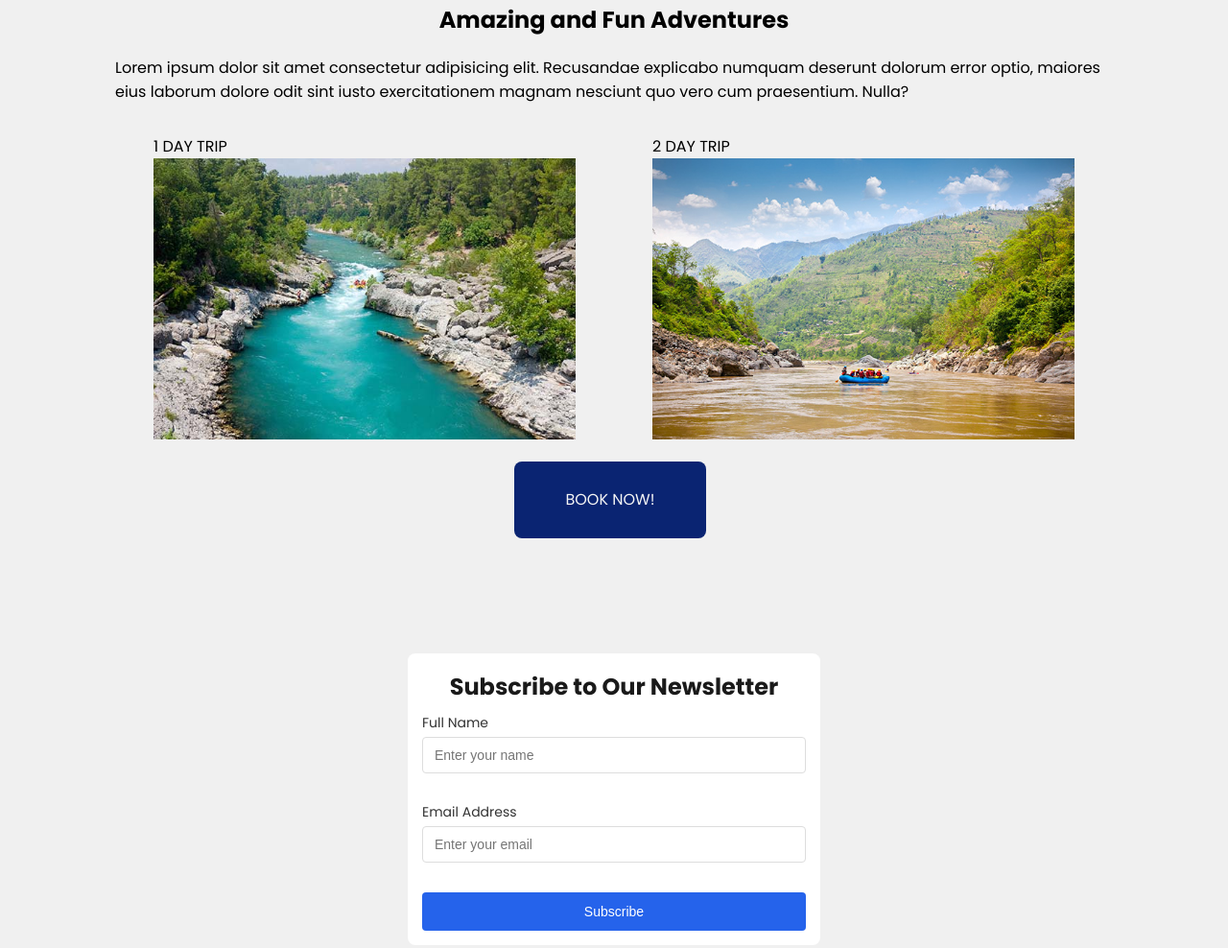
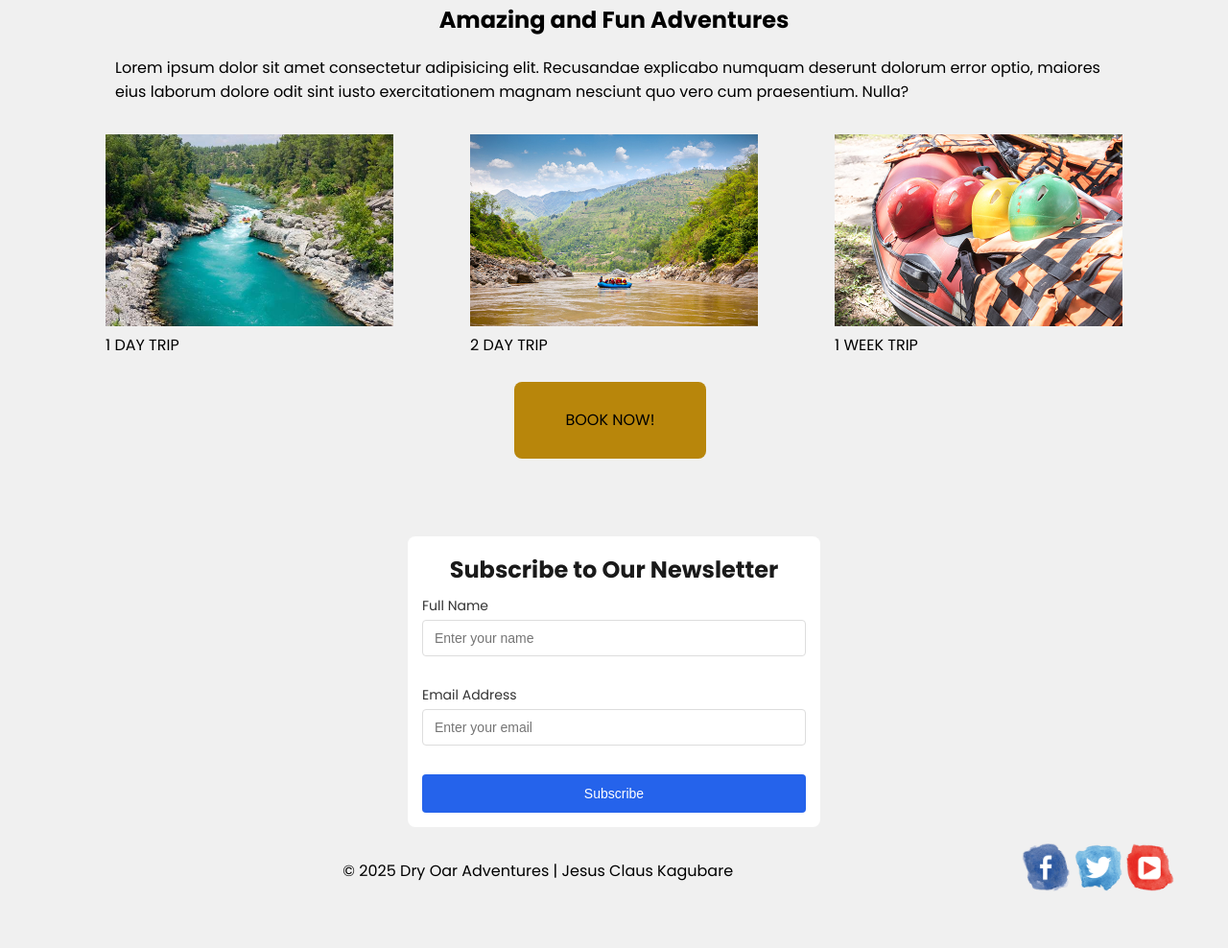
Before and after one commit to jkagubare20/wdd130, a plain HTML site: page wwr/index.html in a window 1280 px wide. Shown: the part 729-1717 px from the top of the page at 96% size. After the commit the page ends 1681 px from the top, so only its background shows below. Drawn offline with Linux system fonts and the light colour scheme.

Commit message:
update index page; add new trip image and captions, change button link to trips page, and enhance button styling

```diff
--- a/wwr/index.html
+++ b/wwr/index.html
@@ -34,20 +34,23 @@
                 <p class="index1">Lorem ipsum dolor sit amet consectetur adipisicing elit. Recusandae explicabo numquam deserunt dolorum error optio, maiores eius laborum dolore odit sint iusto exercitationem magnam nesciunt quo vero cum praesentium. Nulla?</p>
                 <div class="sec1-grid">
                     <figure>
+                        <img src="indeximages/rafting58_600.jpg" alt="Rafting Adventure 1">
                         <figcaption>1 DAY TRIP</figcaption>
-                        <img src="indeximages/rafting58_600.jpg" alt="Rafting Adventure 1">
                     </figure>
                     <figure>
+                        <img src="indeximages/rafting43_600.jpg" alt="Rafting Adventure 2">
                         <figcaption>2 DAY TRIP</figcaption>
-                        <img src="indeximages/rafting43_600.jpg" alt="Rafting Adventure 2">
+                    </figure>
+                    <figure>
+                        <img src="indeximages/rafting22_600.jpg" alt="Rafting Adventure 3">
+                        <figcaption>1 WEEK TRIP</figcaption>
                     </figure>
                 </div>
                 <div class="cta-container">
-                    <a href="" class="cta-link">BOOK NOW!</a>
+                    <a href="trips.html">BOOK NOW!</a>
                 </div>
             </div>
         </section>
-
         <div class="signup-container">
             <h2 class="signup-title">Subscribe to Our Newsletter</h2>
             <form class="signup-form">
--- a/wwr/styles/rafting.css
+++ b/wwr/styles/rafting.css
@@ -216,6 +216,7 @@ button:hover {
     color: rgb(12, 9, 9);
     padding-inline: 20%;
     text-align: center;
+    background-color: rgb(0 0 0 / 0.5);
 }
 
 .index-hero img {
@@ -236,13 +237,12 @@ button:hover {
 
 .sec1-grid img {
     width: 300px;
-    width: 100%;
 }
 
 .signup-container {
     font-family: 'Poppins';
     max-width: 400px;
-    margin: 40px auto;
+    margin: 1px auto;
     padding: 15px;
     border-radius: 8px;
     background-color: white;
@@ -310,15 +310,16 @@ button:hover {
      display: flex;
     justify-content: center;
     align-items: center;
-    background-color: var(--accent1-color);
+    background-color: darkgoldenrod;
     font-family: 'Poppins';
     width: 200px;
     height: 80px;
+    margin-top: 10px;
     margin-inline: 40%;
     border-radius: 8px;
 }
 
 .cta-container a {
     text-decoration: none;
-    color: whitesmoke;
+    color: var(--text-color);
 }
```
